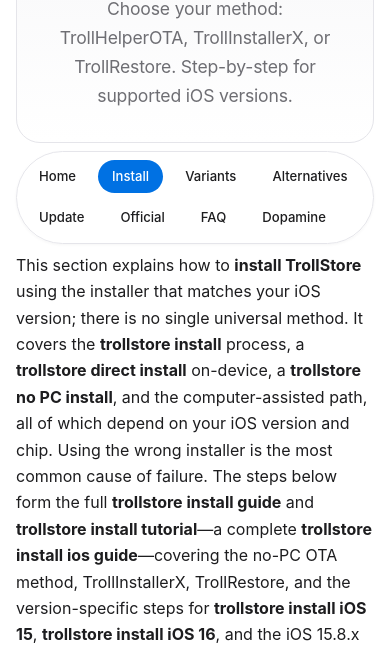
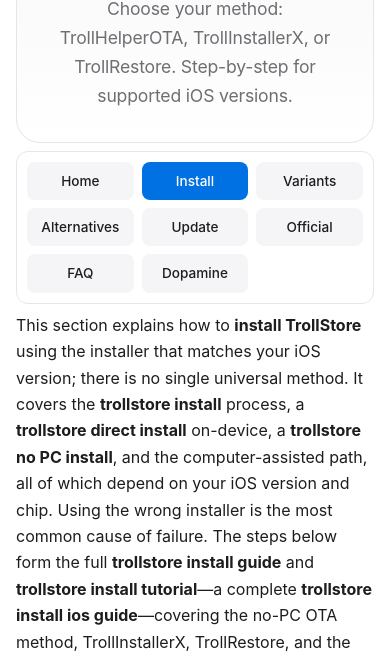
Before and after one commit to 927520fyx/ios, a plain HTML site: page install.html in a window 390 px wide. Shown: the part 190-843 px from the top of the page. Drawn offline with Linux system fonts and the light colour scheme.

Commit message:
Add files via upload

```diff
--- a/install.html
+++ b/install.html
@@ -11,7 +11,8 @@
   gtag('config', 'G-JWF0BPSMBV');
 </script>
 <meta charset="UTF-8">
-<meta name="viewport" content="width=device-width, initial-scale=1.0">
+<!-- 修复：添加 maximum-scale=1.0, user-scalable=no 防止移动端双击放大和左右滑动 -->
+<meta name="viewport" content="width=device-width, initial-scale=1.0, maximum-scale=1.0, user-scalable=no">
 
 <title>How to Install TrollStore: No PC, With PC &amp; By iOS Version (2026)</title>
 
@@ -72,6 +73,8 @@
     padding: 0 20px;
     -webkit-font-smoothing: antialiased;
     -moz-osx-font-smoothing: grayscale;
+    /* 修复：防止横向溢出 */
+    overflow-x: hidden;
   }
   article {
     max-width: 800px;
@@ -121,12 +124,13 @@
     word-break: break-word;
   }
 
-  /* iOS 风格导航条 */
+  /* iOS 风格导航条 - 电脑端 */
   .site-nav {
     display: flex;
     gap: 8px;
     flex-wrap: wrap;
     align-items: center;
+    justify-content: center; /* 居中排列，视觉更平衡 */
     padding: 8px;
     background: rgba(255,255,255,0.85);
     backdrop-filter: saturate(180%) blur(20px);
@@ -191,7 +195,7 @@
     border-left: 4px solid var(--info-border);
   }
 
-  /* iOS 风格表格 */
+  /* iOS 风格表格 - 修复手机端宽度溢出 */
   .table-wrap {
     overflow-x: auto;
     -webkit-overflow-scrolling: touch;
@@ -199,6 +203,8 @@
     border-radius: var(--radius);
     border: 1px solid var(--border);
     background: #fff;
+    width: 100%;
+    max-width: 100%;
   }
   table {
     width: 100%;
@@ -326,6 +332,7 @@
     line-height: 1.7;
   }
 
+  /* 手机端适配 */
   @media (max-width: 600px) {
     body { font-size: 16px; padding: 0 16px; }
     article { padding: 32px 0 64px; }
@@ -337,8 +344,32 @@
     .lede { font-size: 1.02rem; }
     table { font-size: 0.82rem; }
     th, td { padding: 11px 13px; }
-    .site-nav { font-size: 0.82rem; }
-    .site-nav span { display: none; }
+
+    /* 修复：手机端导航栏重排 */
+    .site-nav {
+      position: relative; /* 手机端取消悬浮，避免遮挡 */
+      top: 0;
+      border-radius: var(--radius-sm);
+      padding: 10px;
+      display: grid;
+      grid-template-columns: repeat(3, 1fr); /* 3列网格，排列整齐 */
+      gap: 8px;
+      box-shadow: none;
+    }
+    .site-nav span {
+      display: none; /* 隐藏 "Site" 文字 */
+    }
+    .site-nav a {
+      text-align: center;
+      font-size: 0.85rem;
+      padding: 8px 4px;
+      background: #f5f5f7;
+      border-radius: 8px; /* 改为小圆角，去掉胶囊感 */
+    }
+    .site-nav a[aria-current="page"] {
+      background: var(--accent);
+    }
+
     .method-card { padding: 16px; }
     .toc-card { padding: 18px 20px; }
     .toc-card li { font-size: 0.95rem; }
```
